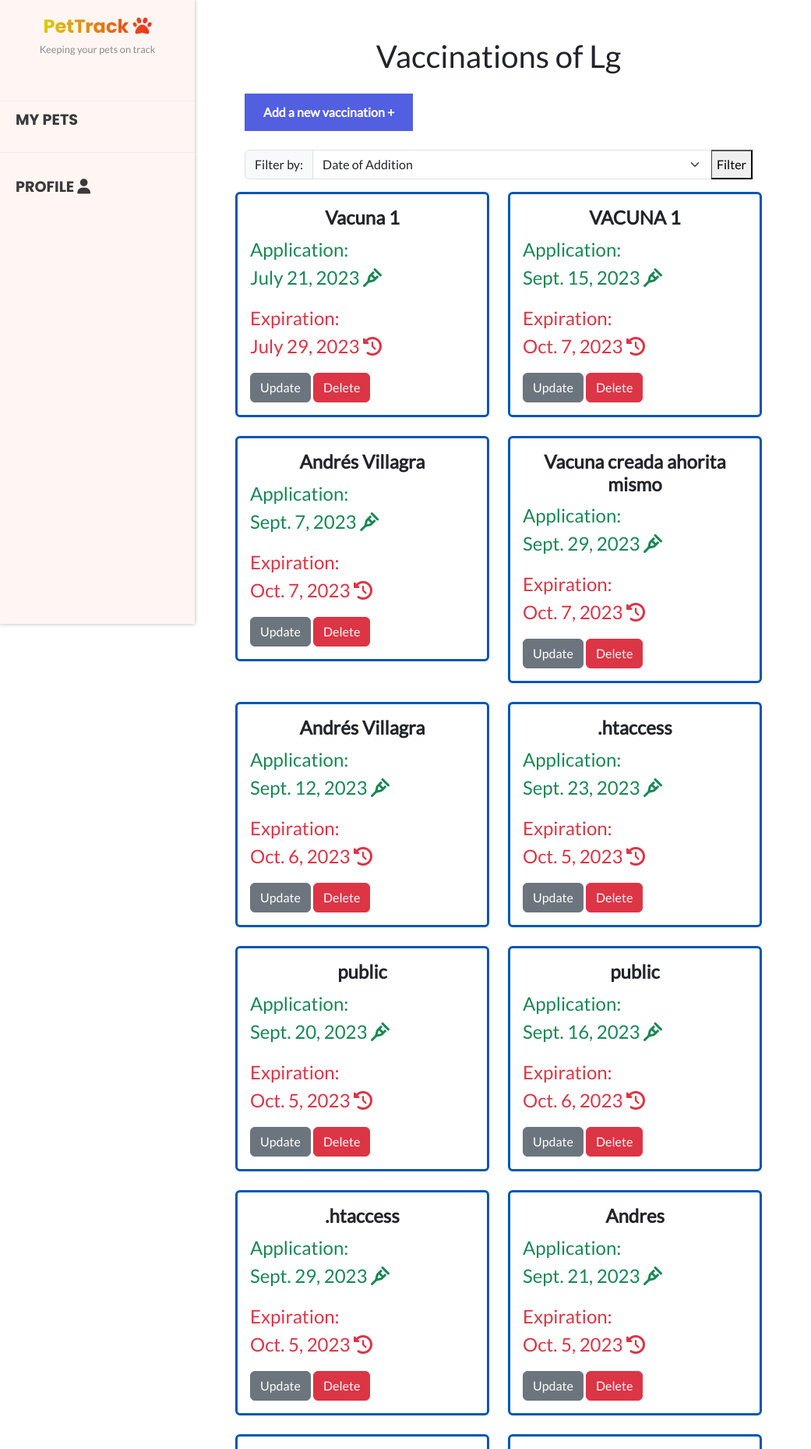
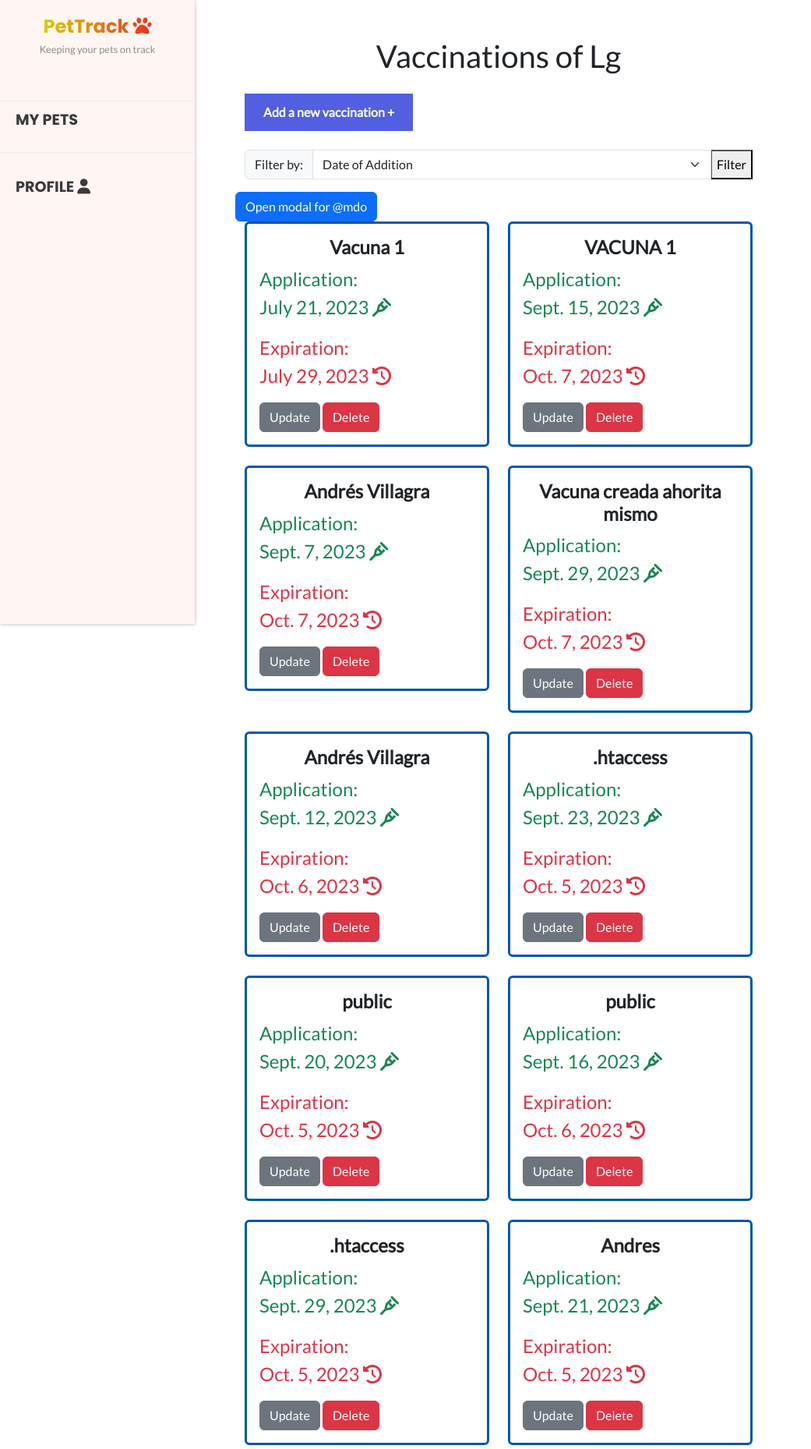
Before and after one commit to villagraandres/petTrack1, a Django app: template main/templates/auth/vaccines.html in a window 1280 px wide. Shown: the top 1858 px of the page at 78% size, without its empty margins (0-1041 px from the left). Run offline with Django 4.2, Linux system fonts and the light colour scheme; the template is opened without the code that fills it: values that come from a table or form of the project are taken from there, others are empty; data comes from the database, SQL or seed files in the repository; some libraries are stand-ins or nearby versions.

Commit message:
changes in styles of vaccines

```diff
--- a/main/static/pets/js/vacc.js
+++ b/main/static/pets/js/vacc.js
@@ -1,5 +1,8 @@
 document.addEventListener('DOMContentLoaded',()=>{
     document.querySelector('#vaccSubmit').addEventListener('click',add);
+    const exampleModal = document.getElementById('exampleModal');
+    if(exampleModal){ exampleModal.addEventListener('show.bs.modal',edit)}
+
 })
 
 
@@ -36,3 +39,19 @@ function add(e){
     })
     console.log('success');
 }
+
+function edit(e){
+    const button = event.relatedTarget
+    // Extract info from data-bs-* attributes
+    const recipient = button.getAttribute('data-bs-whatever')
+    // If necessary, you could initiate an Ajax request here
+    // and then do the updating in a callback.
+
+    // Update the modal's content.
+    const modalTitle = exampleModal.querySelector('.modal-title')
+    const modalBodyInput = exampleModal.querySelector('.modal-body input')
+
+    modalTitle.textContent = `New message to ${recipient}`
+    modalBodyInput.value = recipient
+
+}
--- a/main/templates/auth/vaccines.html
+++ b/main/templates/auth/vaccines.html
@@ -59,19 +59,10 @@
   </div>
 </div>
 
-{% comment %} <div class="card vac-card" style="width: 18rem;">
-  <div class="card-body">
-    <h5 class="card-title text-center">Vacc Name</h5>
-    <p class=" fs-4 text-success">Application: <br> Sept. 15, 2023  <i class="fa-solid fa-crutch"></i></p>
-    <p class=" fs-4 text-danger">Expiration:<br> Sept. 15, 2023  <i class="fa-solid fa-clock-rotate-left"></i></p>
-    <button type="button" class="btn btn-secondary">Update</button>
-      <button type="button" class="btn btn-danger">Delete</button>
-  </div>
 
-</div> {% endcomment %}
 {% comment %} Modal Final {% endcomment %}
-
-<div class="containr">
+<button type="button" class="btn btn-primary" data-bs-toggle="modal" data-bs-target="#exampleModal" data-bs-whatever="@mdo">Open modal for @mdo</button>
+<div class="container">
   <div class="row">
     {% for vaccine in pet_vaccines %}
       <div class="col-md-6">
```
